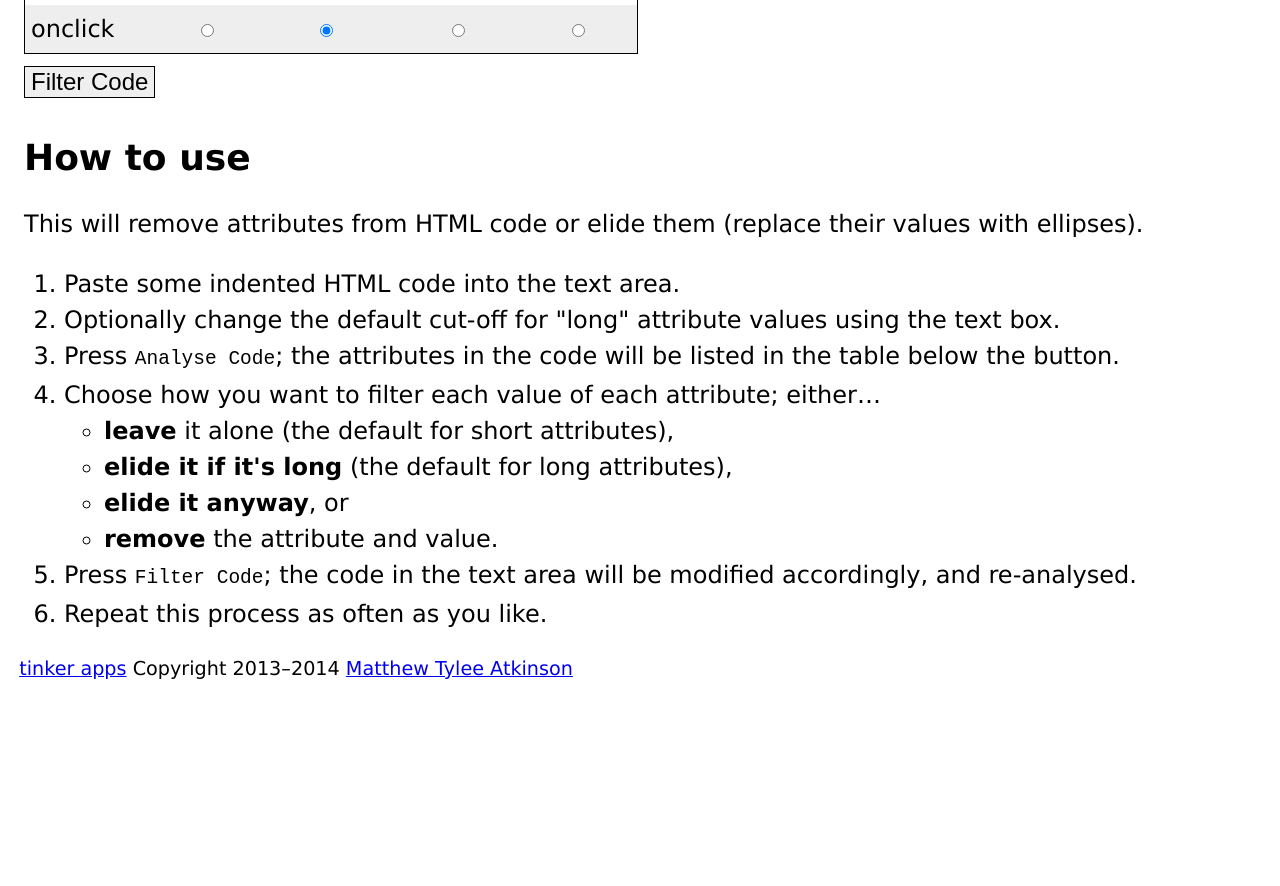
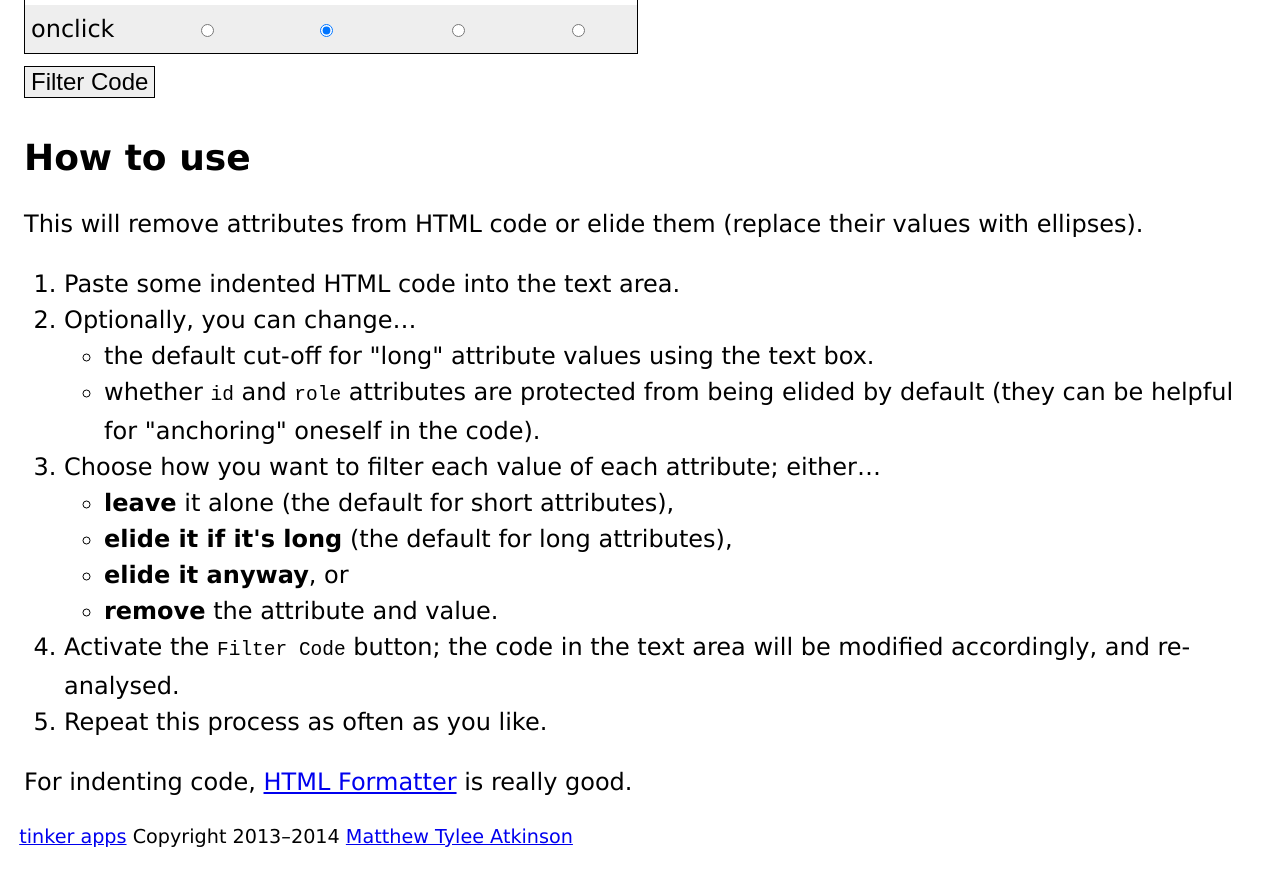
Before and after one commit to matatk/tinker, a Jekyll site: the page built from html-attribute-filter/index.html, in a window 1280 px wide and 900 px high, scrolled down 1073 px. Shown: the top 886 px of the window. Built offline with Jekyll 4.4.1, drawn with Linux system fonts in a browser that asks for light colours; before the commit the page ends 1805 px from its top, so only the background shows below that.

Commit message:
[html-attribute-filter] Update documentation

```diff
--- a/html-attribute-filter/index.html
+++ b/html-attribute-filter/index.html
@@ -90,13 +90,15 @@ textarea {
 		<button onclick="filter();">Filter Code</button>
 
 		<h2 id="howto">How to use</h2>
-		<p>
-		This will remove attributes from HTML code or elide them (replace their values with ellipses).
-		</p>
+		<p>This will remove attributes from HTML code or elide them (replace their values with ellipses).</p>
 		<ol>
 			<li>Paste some indented HTML code into the text area.</li>
-			<li>Optionally change the default cut-off for &quot;long&quot; attribute values using the text box.</li>
-			<li>Press <code>Analyse Code</code>; the attributes in the code will be listed in the table below the button.</li>
+			<li>Optionally, you can change&hellip;
+				<ul>
+					<li>the default cut-off for &quot;long&quot; attribute values using the text box.</li>
+					<li>whether <code>id</code> and <code>role</code> attributes are protected from being elided by default (they can be helpful for "anchoring" oneself in the code).</li>
+				</ul>
+			</li>
 			<li>Choose how you want to filter each value of each attribute; either&hellip;
 				<ul>
 					<li><strong>leave</strong> it alone (the default for short attributes),</li>
@@ -105,9 +107,10 @@ textarea {
 					<li><strong>remove</strong> the attribute and value.</li>
 				</ul>
 			</li>
-			<li>Press <code>Filter Code</code>; the code in the text area will be modified accordingly, and re-analysed.</li>
+			<li>Activate the <code>Filter Code</code> button; the code in the text area will be modified accordingly, and re-analysed.</li>
 			<li>Repeat this process as often as you like.</li>
-			</ul>
+		</ol>
+		<p>For indenting code, <a href="http://htmlformatter.com/">HTML Formatter</a> is really good.</p>
 		</main>
 		{% include footer.html %}
 	</body>
```
